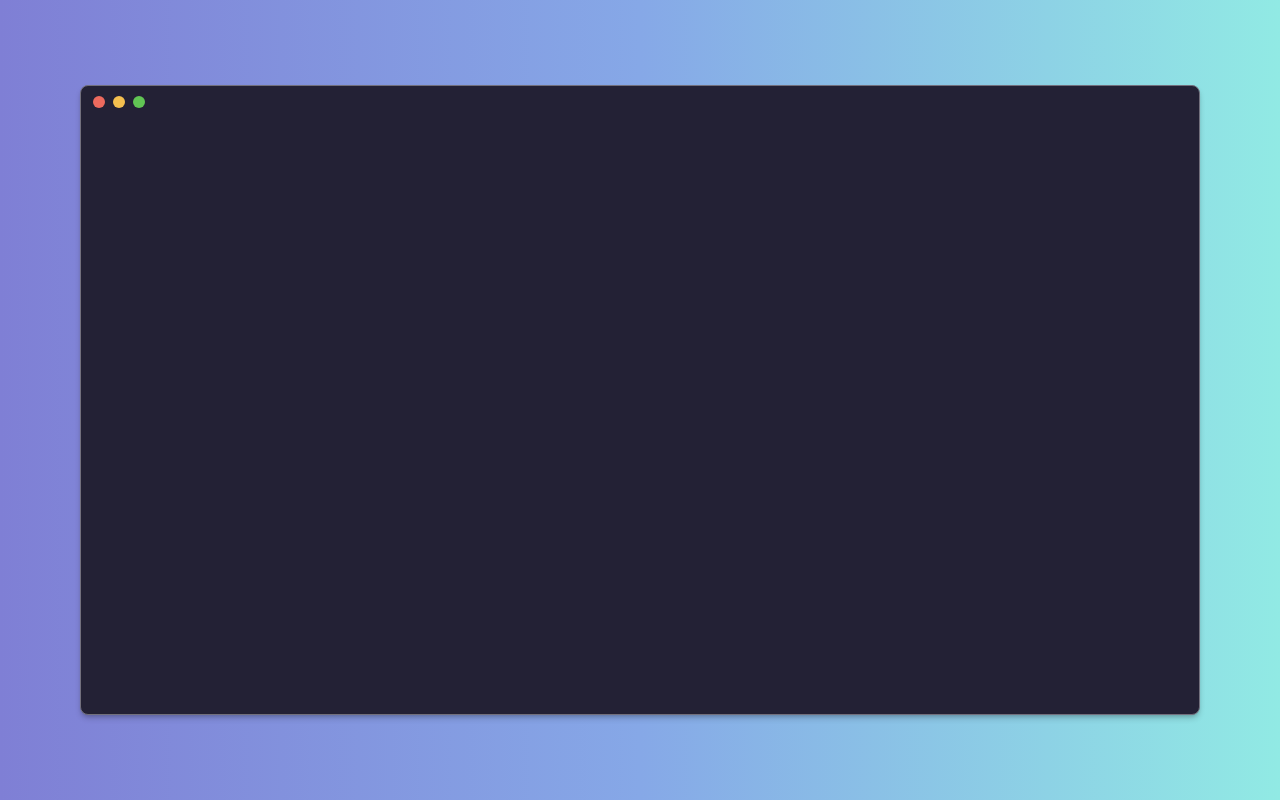
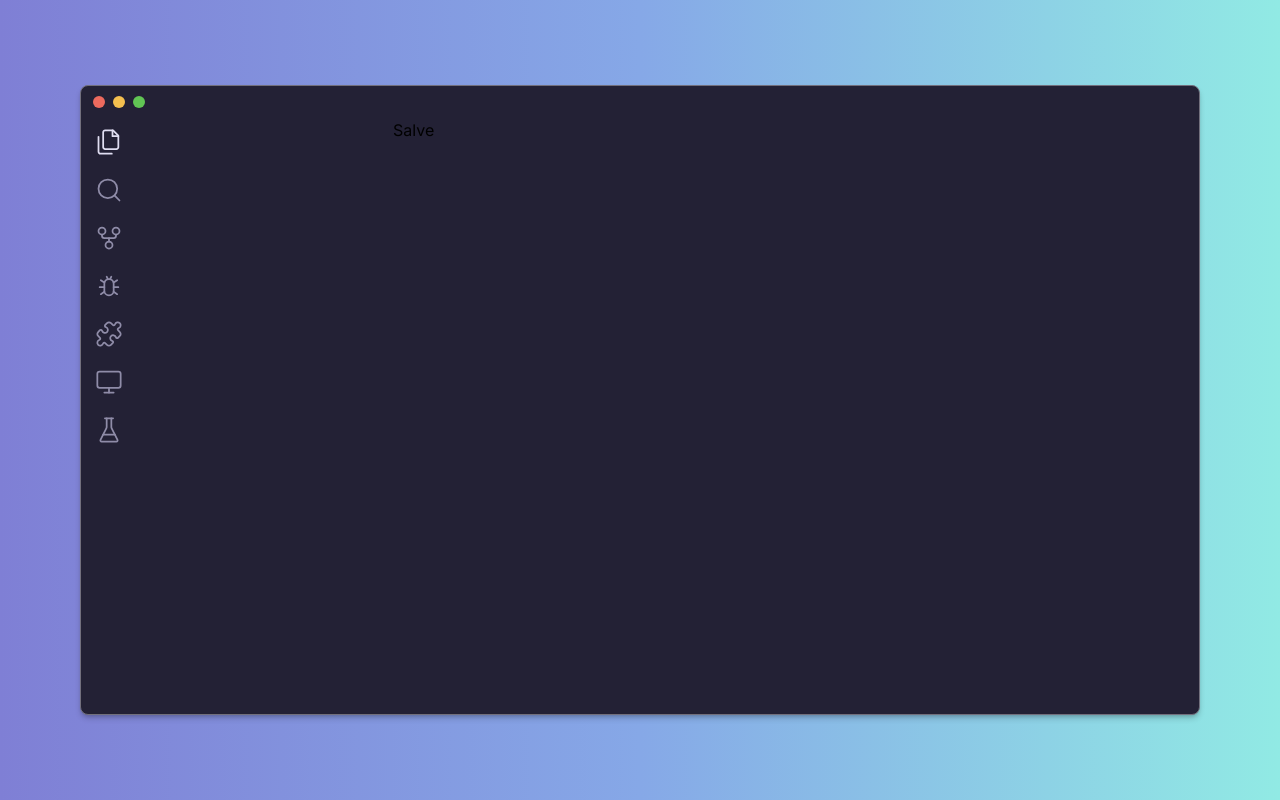
Before and after one commit to ederbiason/vscode-config, a Next.js app: page / in a window 1280 px wide. Built offline with nearby package versions, Linux system fonts and the light colour scheme.

Commit message:
Vscode menu buttons

```diff
--- a/package.json
+++ b/package.json
@@ -10,6 +10,7 @@
   },
   "dependencies": {
     "@next/font": "13.1.6",
+    "@radix-ui/react-dropdown-menu": "^2.0.2",
     "@types/node": "18.13.0",
     "@types/react": "18.0.28",
     "@types/react-dom": "18.0.11",
--- a/src/app/layout.tsx
+++ b/src/app/layout.tsx
@@ -1,7 +1,12 @@
 import '../styles/global.css'
 
 import { Inter, JetBrains_Mono } from '@next/font/google'
+
 import { Header } from '@/components/Header'
+
+import { Explorer } from '@/components/Explorer'
+import { Footer } from '@/components/Footer'
+import { Menu } from '@/components/Menu'
 
 const inter = Inter({ subsets: ['latin'] })
 const jetBrainsMono = JetBrains_Mono({ subsets: ['latin'] })
@@ -18,6 +23,17 @@ export default function RootLayout({
         <div className="z-10 relative h-screen p-20 flex items-center justify-center">
           <div className="bg-[#232135] overflow-hidden border border-[#72707D] w-full max-w-[1480px] aspect-video shadow-md shadow-black/20 rounded-lg grid grid-rows-layout">
             <Header />
+
+            <div className="grid grid-cols-editor max-h-full">
+              <Menu />
+              <Explorer />
+
+              <div>
+                {children}
+              </div>
+            </div>
+
+            <Footer />
           </div>
         </div>
       </body>
--- /dev/null
+++ b/src/components/Explorer.tsx
@@ -0,0 +1,7 @@
+export function Explorer() {
+    return (
+        <div>
+
+        </div>
+    )
+}
--- /dev/null
+++ b/src/components/Footer.tsx
@@ -0,0 +1,7 @@
+export function Footer() {
+    return (
+        <div>
+
+        </div>
+    )
+}
--- /dev/null
+++ b/src/components/Menu/MenuButton.tsx
@@ -0,0 +1,17 @@
+import type { Icon } from "lucide-react"
+
+interface MenuButtonProps {
+    icon: Icon
+    isActive?: boolean
+}
+
+export function MenuButton({ icon: Icon, isActive }: MenuButtonProps) {
+    return (
+        <div
+            data-active={isActive}
+            className="h-12 flex justify-center items-center border-1-2 border-transparent data-[active=true]:border-[#E0DEF2]"
+        >
+            <Icon strokeWidth={1.5} size={28} color={isActive ? "#E0DEF2" : "#8F8CA8"} />
+        </div>
+    )
+}
--- /dev/null
+++ b/src/components/Menu/index.tsx
@@ -0,0 +1,18 @@
+import { Bug, Files, FlaskConical, GitFork, Monitor, Puzzle, Search } from "lucide-react";
+import { MenuButton } from "./MenuButton";
+
+export function Menu() {
+    return (
+        <div className="flex flex-col justify-between">
+            <div className="flex flex-col">
+                <MenuButton icon={Files} isActive />
+                <MenuButton icon={Search} />
+                <MenuButton icon={GitFork} />
+                <MenuButton icon={Bug} />
+                <MenuButton icon={Puzzle} />
+                <MenuButton icon={Monitor} />
+                <MenuButton icon={FlaskConical} />
+            </div>
+        </div>
+    )
+}
```
Also changed, not shown: 1 other file (tests, documents, lock files or other folders).
